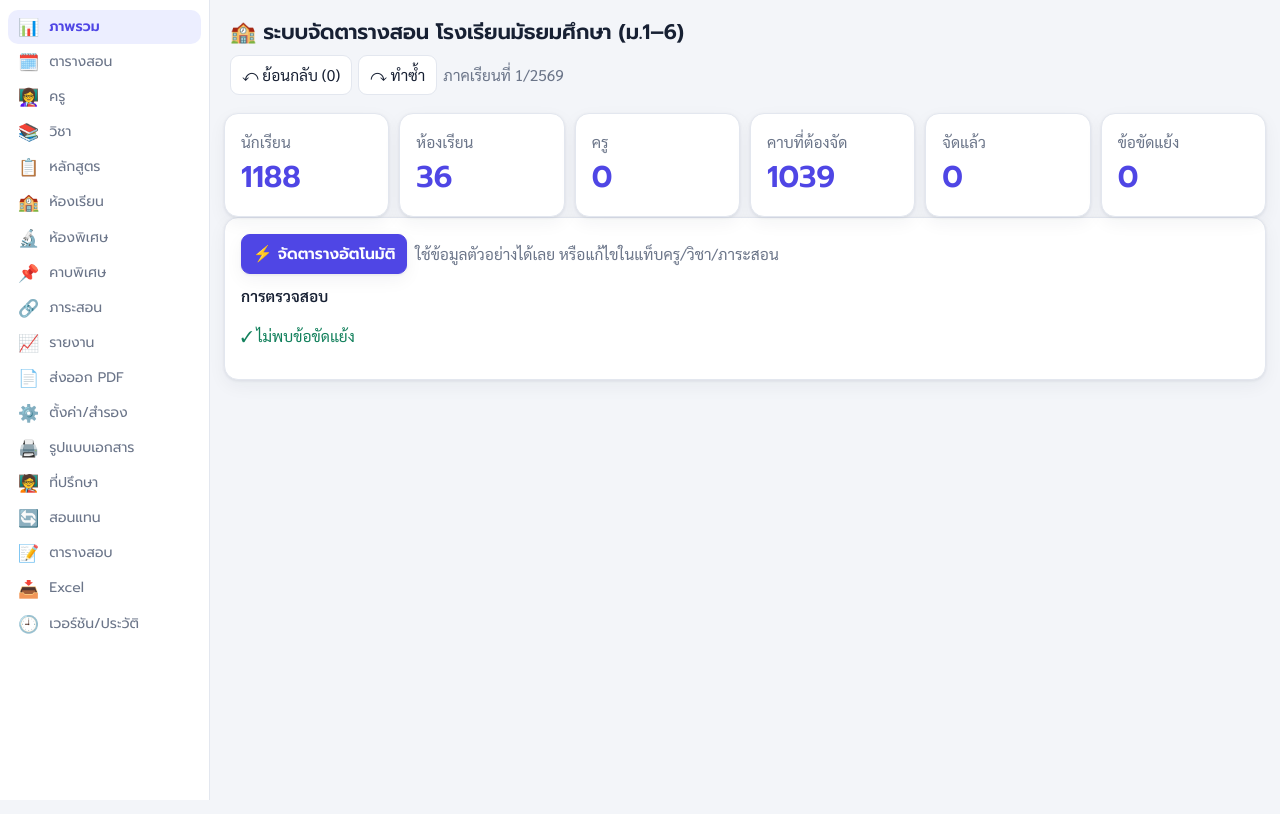
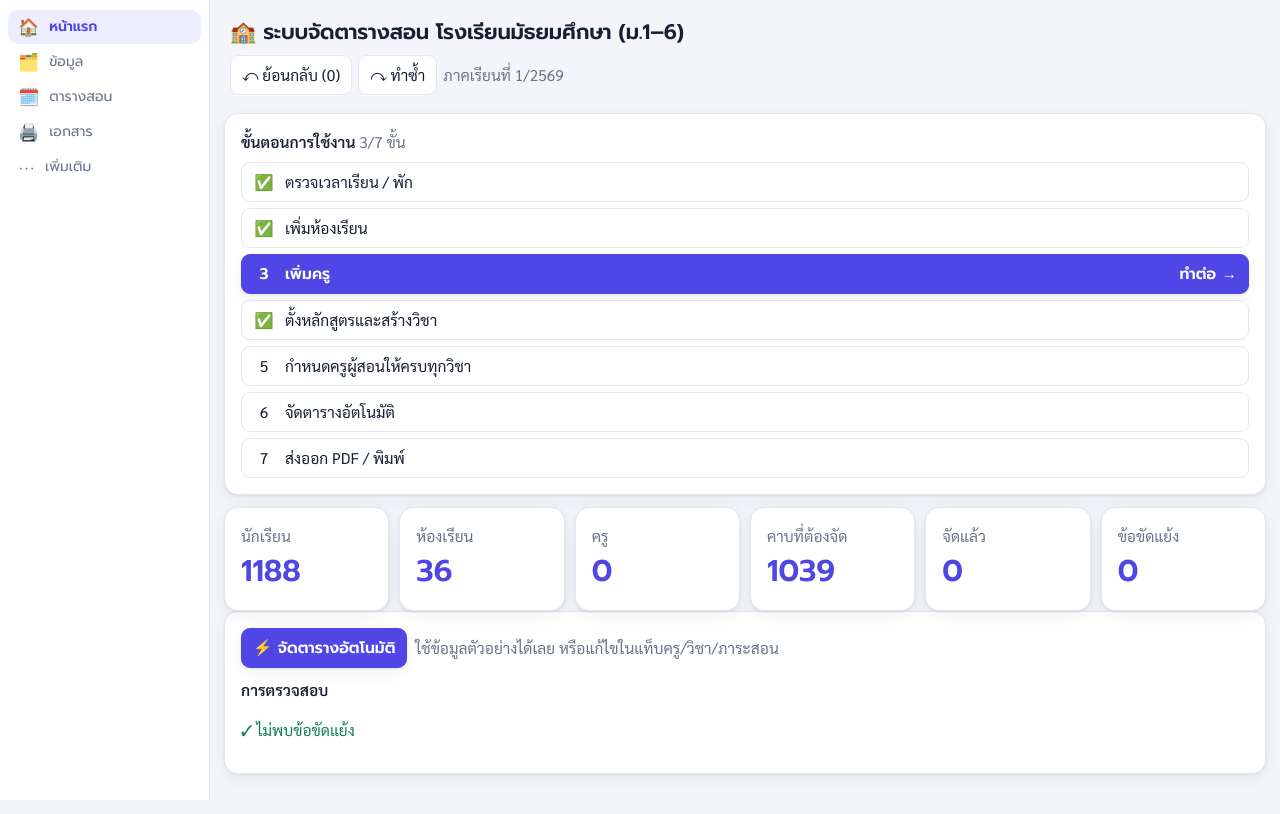
Before and after one commit to alongkonan/kwstt, a plain HTML site: page index.html in a window 1280 px wide. Drawn offline with nearby package versions, Linux system fonts and the light colour scheme; a web font is replaced by a local one.

Commit message:
Update index.html

```diff
--- a/index.html
+++ b/index.html
@@ -463,4 +463,43 @@ const R0=R;R=function(){R0();ens();track();const f=X[V.tab];if(f)$('#m').innerHT
 ens();if(FIRST){AX.applyCur(1,true);ens()}H.p=parts();H.j=snap();R();
 })();
 
-</script></body></html>
+</script><script>
+/* ปรับโครงสร้างการใช้งาน: เมนูล่าง 5 หมวด + แถบเมนูย่อย + เช็กลิสต์ขั้นตอนในหน้าแรก
+   วางต่อท้าย <script> ตัวสุดท้าย (ก่อน </body>) ไม่กระทบข้อมูลเดิม */
+(()=>{
+const GR=[
+ ['home','🏠','หน้าแรก',['dash']],
+ ['data','🗂️','ข้อมูล',['set','classes','teachers','cur','subjects','asg','rooms','sp','adv']],
+ ['tt','🗓️','ตารางสอน',['tt','rep']],
+ ['doc','🖨️','เอกสาร',['pdf','fmt','xl','exam']],
+ ['more','⋯','เพิ่มเติม',['sub','ver']]];
+Object.assign(TABS,{dash:'ภาพรวม',set:'1 เวลาเรียน/สำรอง',classes:'2 ห้องเรียน',teachers:'3 ครู',cur:'4 หลักสูตร',subjects:'วิชา',asg:'5 ภาระสอน',rooms:'ห้องพิเศษ',sp:'คาบพิเศษ',adv:'ที่ปรึกษา',tt:'ตารางสอน',rep:'รายงาน',pdf:'ส่งออก PDF',fmt:'รูปแบบเอกสาร',xl:'Excel',exam:'ตารางสอบ',sub:'สอนแทน',ver:'เวอร์ชัน/ประวัติ'});
+const grp=t=>GR.find(g=>g[3].includes(t))||GR[0];
+window.GO=id=>{const g=GR.find(x=>x[0]==id);const l=GO.l[id];V.tab=l&&g[3].includes(l)?l:g[3][0];R()};GO.l={};
+nav=function(){const g=grp(V.tab);GO.l[g[0]]=V.tab;
+ $('#nv').innerHTML=GR.map(x=>`<button class="${x===g?'on':''}" onclick="GO('${x[0]}')"><i>${x[1]}</i>${x[2]}</button>`).join('')};
+const st=document.createElement('style');
+st.textContent='.sub{display:flex;gap:6px;overflow-x:auto;margin-bottom:12px;padding-bottom:2px}.sub button{white-space:nowrap;border-radius:999px;color:var(--mu)}.sub button.on{background:var(--ac2);color:var(--ac);border-color:var(--ac);font-weight:600}.ck{display:flex;flex-direction:column;gap:6px}.ck button{display:flex;gap:10px;align-items:center;text-align:left;width:100%}.ck .n{min-width:22px;text-align:center}';
+document.head.appendChild(st);
+function checklist(){
+ const placed=Object.values(S.tt).reduce((s,c)=>s+Object.keys(c).length,0);
+ const steps=[
+  ['set','ตรวจเวลาเรียน / พัก',S.cfg.tl.length>0],
+  ['classes','เพิ่มห้องเรียน',S.classes.length>0],
+  ['teachers','เพิ่มครู',S.teachers.length>0],
+  ['cur','ตั้งหลักสูตรและสร้างวิชา',S.subjects.length>0],
+  ['asg','กำหนดครูผู้สอนให้ครบทุกวิชา',S.asg.length>0&&S.asg.every(g=>g.t)],
+  ['tt','จัดตารางอัตโนมัติ',placed>0],
+  ['pdf','ส่งออก PDF / พิมพ์',false]];
+ const nx=steps.findIndex(x=>!x[2]);
+ return`<div class="card"><b>ขั้นตอนการใช้งาน</b> <span class="mu">${steps.filter(x=>x[2]).length}/${steps.length} ขั้น</span><div class="ck" style="margin-top:8px">${steps.map((x,i)=>`<button class="${i==nx?'p':''}" onclick="V.tab='${x[0]}';R()"><span class="n">${x[2]?'✅':i+1}</span>${x[1]}${i==nx?' <span style="margin-left:auto">ทำต่อ →</span>':''}</button>`).join('')}</div></div>`}
+const R1=R;
+R=function(){R1();const g=grp(V.tab);let h='';
+ if(V.tab=='dash')h+=checklist();
+ if(g[3].length>1)h=`<div class="sub">${g[3].map(k=>`<button class="${V.tab==k?'on':''}" onclick="V.tab='${k}';R()">${TABS[k]}</button>`).join('')}</div>`+h;
+ if(h)$('#m').insertAdjacentHTML('afterbegin',h)};
+R();
+})();
+
+</script>
+</body></html>
```
